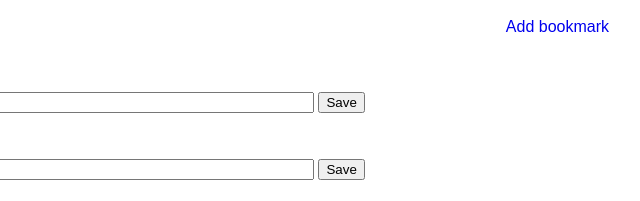
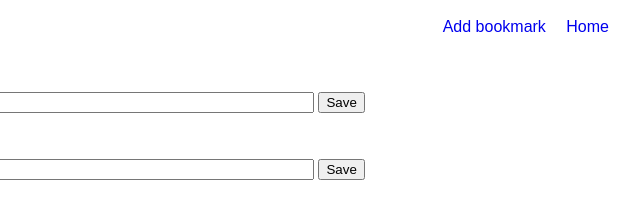
Before and after one commit to lanker/pinls, a website: page src/settings.html in a window 1280 px wide. Shown: the top 201 px of the page, 391-1031 px from the left. Drawn offline with Linux system fonts and the light colour scheme.

Commit message:
Have home link to the right

```diff
--- a/src/settings.html
+++ b/src/settings.html
@@ -20,6 +20,7 @@
                 </a>
                     <span id="menu-right">
                         <a href="./add.html">Add bookmark</a>
+                        <a href="./index.html">Home</a>
                     </span>
             </div>
 
```
Also changed, not shown: src/add.html (+1 -1 lines).
